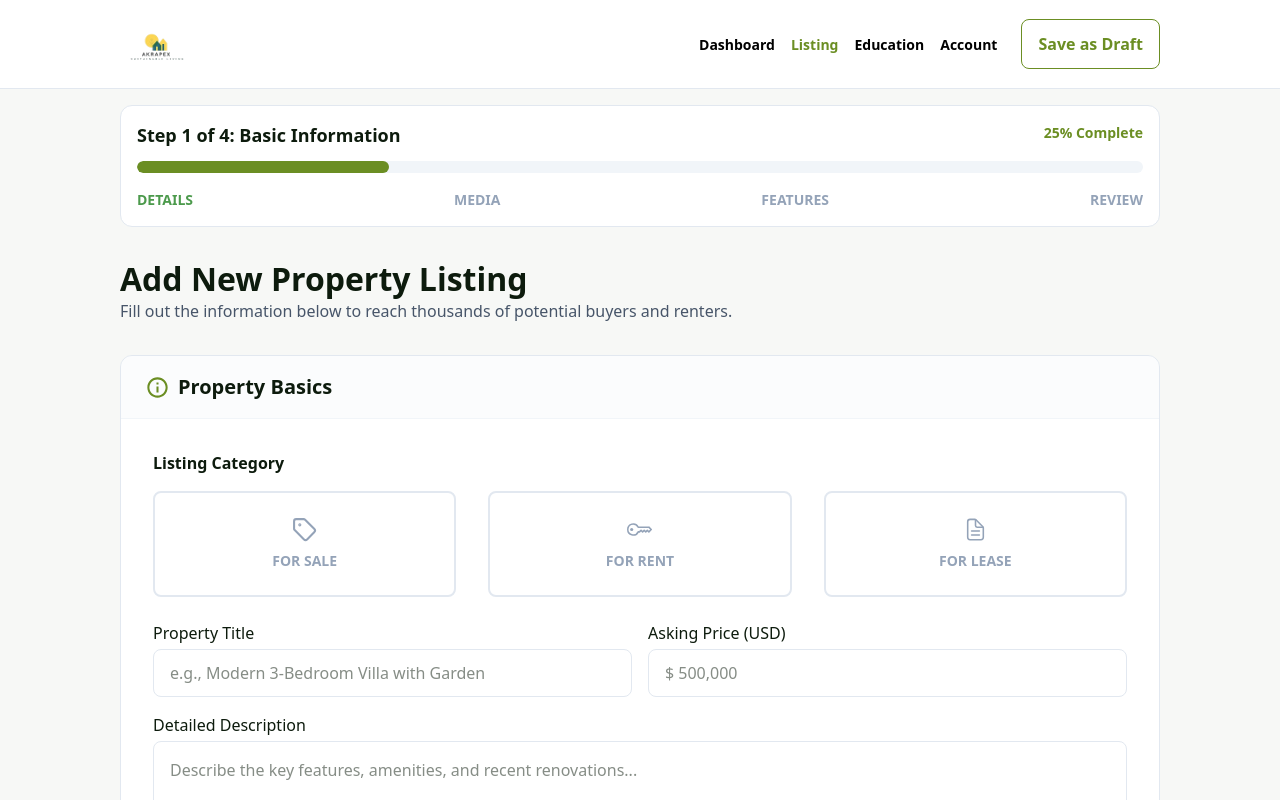
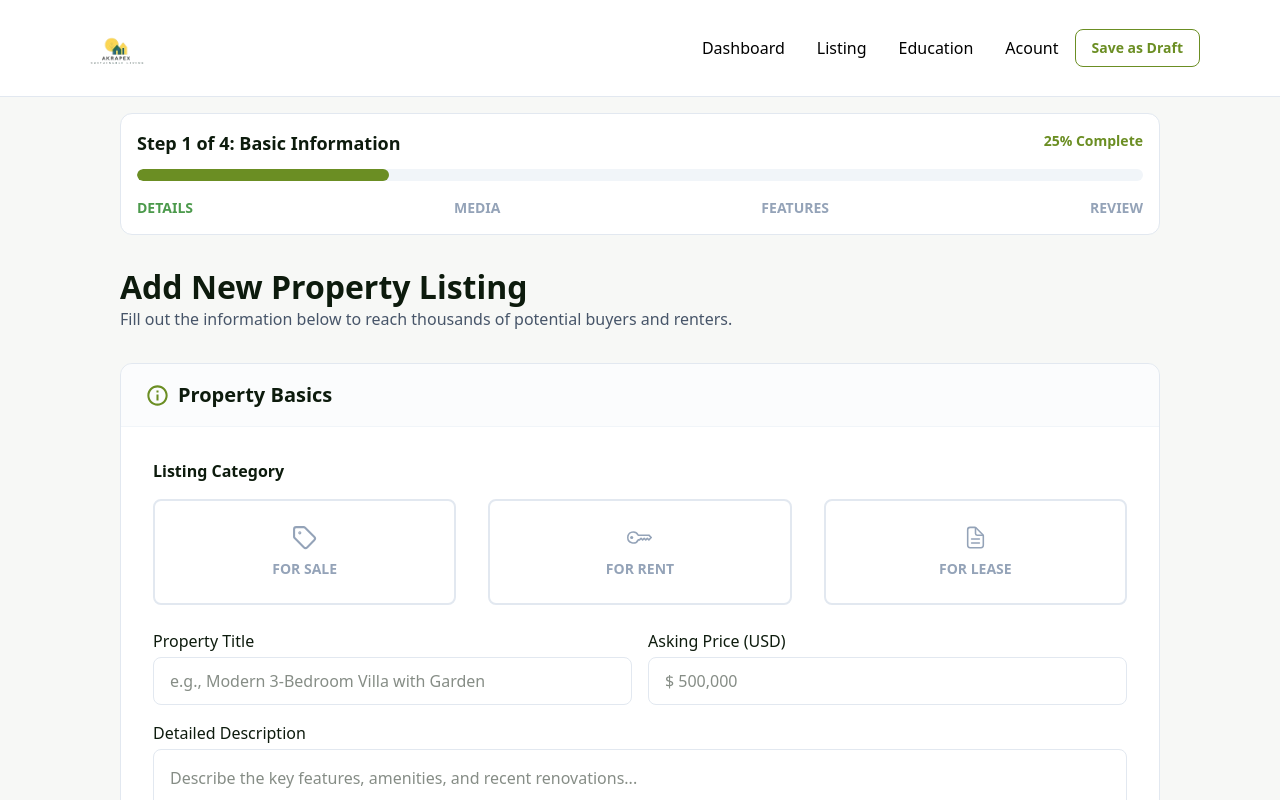
Before and after one commit to Akrapex/BRIVV-PROJECT, a React (Vite) app in the folder Brivv/: page /add-new-property in a window 1280 px wide. Shown: the top 800 px of the page. Built offline with nearby package versions, Linux system fonts and the light colour scheme.

Commit message:
Worked on add-new-property

```diff
--- a/Brivv/package.json
+++ b/Brivv/package.json
@@ -12,6 +12,7 @@
   "dependencies": {
     "@supabase/supabase-js": "^2.99.3",
     "@tailwindcss/vite": "^4.1.18",
+    "lucide-react": "^1.7.0",
     "react": "^19.2.0",
     "react-dom": "^19.2.0",
     "react-icons": "^5.6.0",
--- a/Brivv/src/components/addNewPropertyComps/PropertiesHeader.tsx
+++ b/Brivv/src/components/addNewPropertyComps/PropertiesHeader.tsx
@@ -1,20 +1,71 @@
+import { useState } from "react";
+import { Link } from "react-router";
+import { navLink } from "../constant/navLinks";
+import { Menu, X } from "lucide-react";
+
 function PropertiesHeader() {
+  const [isOpen, setIsOpen] = useState(false);
+
+  const toggleMenu = () => {
+    setIsOpen((prev) => !prev);
+  };
+
   return (
-    <header className="px-30 py-2 flex items-center gap-6 bg-white border-b border-tertiary">
-      <img src="/images/logo.png" alt="" className="w-18    " />
+    <header className="w-full bg-white border-b border-tertiary">
+      <div className="flex items-center justify-between px-4 md:px-8 lg:px-20 py-3">
+        {/* Logo */}
+        <Link to="/">
+          <img src="/images/logo.png" alt="logo" className="w-16 md:w-18" />
+        </Link>
 
-      <nav className="ml-auto flex gap-4">
-        <a className="text-[14px] font-semibold cursor-pointer">Dashboard</a>
-        <a className="text-[14px] font-semibold cursor-pointer text-[#6B8E23]">
-          Listing
-        </a>
-        <a className="text-[14px] font-semibold cursor-pointer">Education</a>
-        <a className="text-[14px] font-semibold cursor-pointer">Account</a>
-      </nav>
+        {/* Right Section */}
+        <div className="flex items-center gap-4">
+          {/* Desktop Nav */}
+          <nav className="hidden lg:flex items-center gap-8">
+            {navLink.map((link) => (
+              <li key={link.name} className="list-none">
+                <button className="hover:opacity-80 transition">
+                  {link.name}
+                </button>
+              </li>
+            ))}
+          </nav>
+          {/* Save button */}
+          <button className="hidden sm:block py-2 px-4 border border-[#6B8E23] text-sm font-bold text-[#6B8E23] rounded-lg">
+            Save as Draft
+          </button>
 
-      <button className="py-3 px-4 border border-[#6B8E23] text[14px] font-bold text-[#6B8E23] rounded-lg cursor-pointer">
-        Save as Draft
-      </button>
+          {/* Mobile Toggle */}
+          <button onClick={toggleMenu} className="lg:hidden">
+            {isOpen ? (
+              <X size={24} color="#6B8E23" />
+            ) : (
+              <Menu size={28} color="#6B8E23" />
+            )}
+          </button>
+        </div>
+      </div>
+
+      {/* Mobile Menu */}
+      {isOpen && (
+        <div className="lg:hidden px-4 pb-4">
+          <nav className="flex justify-center flex-col items-center mx-auto gap-6 text-lg font-semibold">
+            {navLink.map((link) => (
+              <button
+                key={link.name}
+                className="text-left py-2 "
+              >
+                {link.name}
+              </button>
+            ))}
+
+            {/* Mobile Save Button */}
+            <button className="mt-2 py-2 px-4 border border-[#6B8E23] text-sm font-bold bg-[#6B8E23] text-white rounded-lg w-full">
+              Save as Draft
+            </button>
+          </nav>
+        </div>
+      )}
     </header>
   );
 }
--- /dev/null
+++ b/Brivv/src/components/constant/navLinks.ts
@@ -0,0 +1,7 @@
+export const navLink = [
+  { name: "Dashboard", href: "dashboard" },
+  { name: "Listing", href: "listing" },
+  { name: "Education", href: "education" },
+  { name: "Acount", href: "account" },
+
+];
--- a/Brivv/src/components/marketplace/Header.tsx
+++ b/Brivv/src/components/marketplace/Header.tsx
@@ -1,3 +1,4 @@
+import { Link } from "react-router";
 
 
 const Header = () => {
@@ -7,10 +8,10 @@ const Header = () => {
         <h1 className="text-xl font-bold text-green-600">PropMarket</h1>
 
         <nav className="hidden md:flex gap-8 text-gray-600 font-medium">
-          <a href="#">Buy</a>
-          <a href="#">Rent</a>
-          <a href="#">Lease</a>
-          <a href="#">Education</a>
+          <Link to="/buy">Buy</Link>
+          <Link to="/rent">Rent</Link>
+          <Link to="/lease">Lease</Link>
+          <Link to="/education">Education</Link>
         </nav>
 
         <div className="flex items-center gap-4">
--- a/Brivv/src/components/propertyDetailsProfile/Amenities.tsx
+++ b/Brivv/src/components/propertyDetailsProfile/Amenities.tsx
@@ -12,11 +12,11 @@ const Amenities = () => {
     <div className="space-y-6">
       <h2 className="text-xl font-bold mb-4">Amenities</h2>
 
-      <div className="grid grid-cols-2 md:grid-cols-3 gap-4 w-[600px]">
+      <div className="grid grid-cols-2 md:grid-cols-3 gap-4 w-150">
         {amenities.map((item) => (
           <div
             key={item}
-            className="flex items-center gap-2 bg-gray-100 p-3 rounded-lg w-[184px]"
+            className="flex items-center gap-2 bg-gray-100 p-3 rounded-lg w-46"
           >
             <span className="text-priborder-primary">✔</span>
             {item}
--- a/Brivv/src/pages/PropertyProfile.tsx
+++ b/Brivv/src/pages/PropertyProfile.tsx
@@ -1,4 +1,4 @@
-import TopNav from "../components/layouts/TopNav";
+
 import Footer from "../components/layouts/Footer";
 import Herosection from "../components/propertyDetailsProfile/Herosection";
 import ModernOakVilla from "../components/propertyDetailsProfile/ModernOakVilla";
```
Also changed, not shown: Brivv/src/components/layouts/TopNav.tsx (+11 -10 lines), 1 other file (tests, documents, lock files or other folders).
